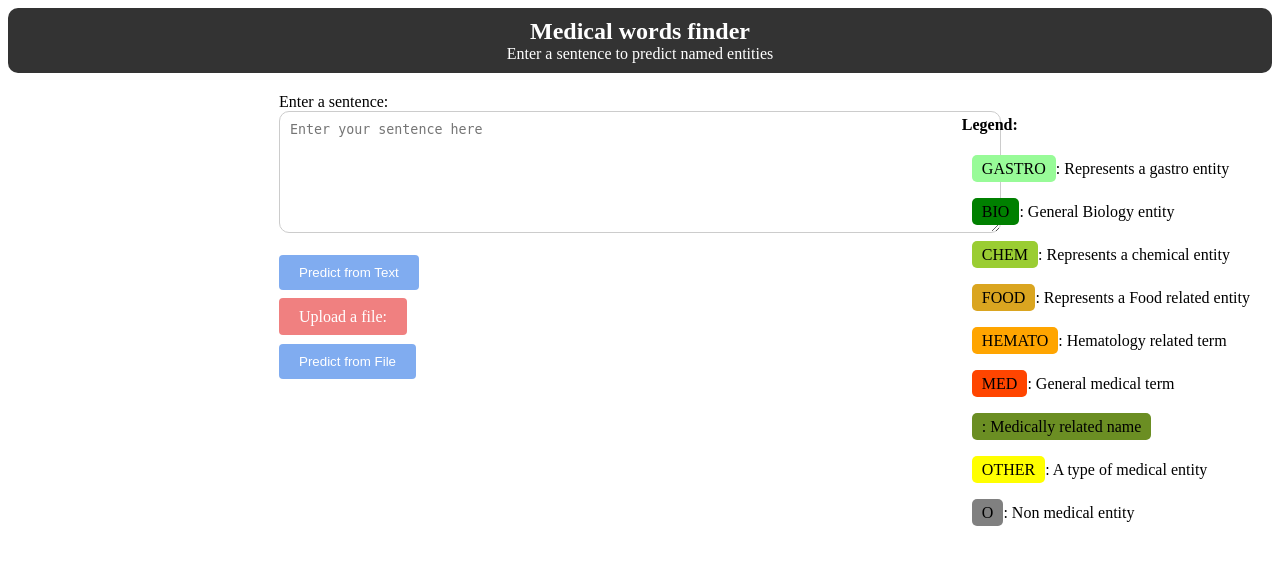
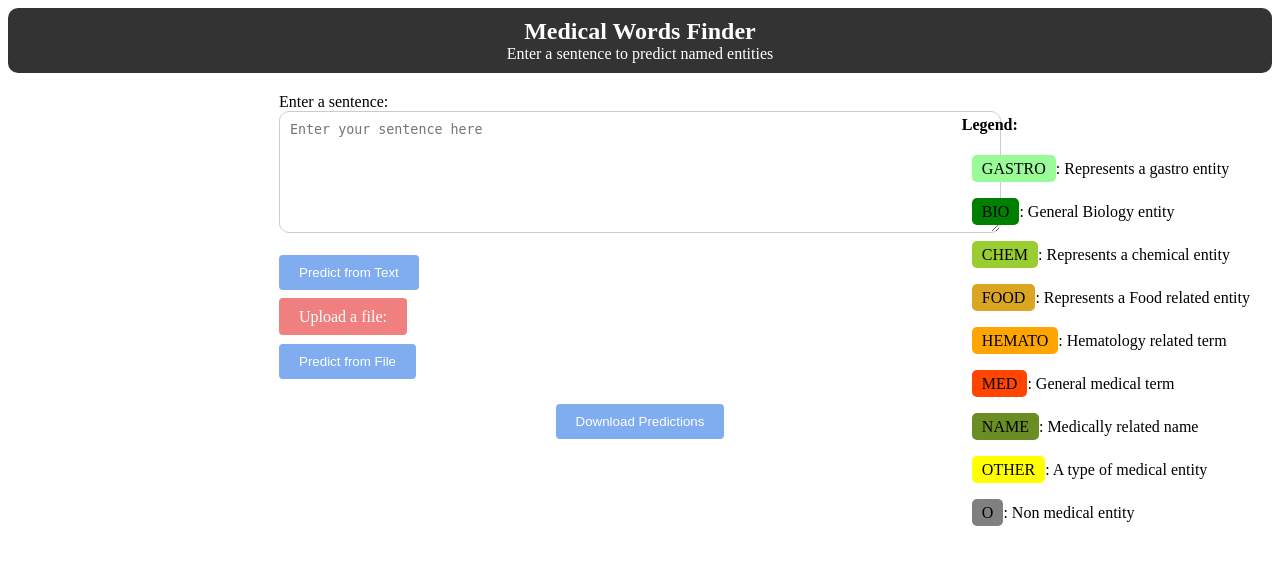
Before and after one commit to Alex-Gombos/licentaWeb, a Flask app: template templates/index.html in a window 1280 px wide. Shown: the top 565 px of the page. Run offline with Flask 3, Linux system fonts and the light colour scheme; the template is opened without the code that fills it: most values are stand-ins (such as "Sample title", 1, 10 or a date in 2020); parts of the project's set-up code (start-up, migrations or seed data) failed here and were passed over.

Commit message:
added download feature

```diff
--- a/app.py
+++ b/app.py
@@ -6,6 +6,8 @@ from datasets import Dataset, ClassLabel, Sequence
 import io
 from PyPDF2 import PdfReader
 import os
+from flask import send_file
+from flask import make_response
 
 app = Flask(__name__, static_folder='static')  # Add the static_folder parameter here
 
@@ -24,11 +26,15 @@ dataset = dataset.cast_column("ner_tags", Sequence(ClassLabel(names=label_names)
 # Get the current directory path
 current_directory = os.path.dirname(os.path.realpath(__file__))
 
-# Define the relative path to your model
-model_path = os.path.join(current_directory, "model")
+# # Define the relative path to your model
+# model_path = os.path.join(current_directory, "model")
 
-# Load the model
-model = AutoModelForTokenClassification.from_pretrained(model_path)
+# # Load the model
+# model = AutoModelForTokenClassification.from_pretrained(model_path)
+
+model = AutoModelForTokenClassification.from_pretrained("AlexGombos/mwf")
+
+
 
 def split_string(string, max_length):
     words = string.split()
@@ -71,8 +77,8 @@ def decode_input(input_sentence):
 
 def concat_new(input):
     concatenated_text = []
-    buffer = ""
     for index,line in enumerate(input):
+        print(line)
         newLine = ""
         if line[0] == '#':
             words = concatenated_text[-1].split()
@@ -167,7 +173,9 @@ def predict():
 
             word_list = print_every(decoded_input_all, predicted_labels_all)
 
-        return render_template('index.html', predicted_labels=predicted_labels, decoded_input = decoded_input, tokenizer=tokenizer, word_list=word_list)
+        predictions_text = "\n".join([f"{word}\t{label}" for word, label in zip(decoded_input_all, predicted_labels_all)])
+        predictions_filename = "predictions.txt"
+        return render_template('index.html', predictions_text=predictions_text, predictions_filename=predictions_filename, predicted_labels=predicted_labels, decoded_input=decoded_input, tokenizer=tokenizer, word_list=word_list)
 
     elif 'submit_text' in request.form:
         print("TEXT")
@@ -191,7 +199,36 @@ def predict():
 
         word_list = print_every(decoded_input_all, predicted_labels_all)
         # display the predicted labels on the webpage
-        return render_template('index.html', predicted_labels=predicted_labels, decoded_input = decoded_input, tokenizer=tokenizer, word_list=word_list)
+        # Prepare the predictions for download
+        predictions_text = "\n".join([f"{word}\t{label}" for word, label in zip(decoded_input, predicted_labels)])
+        predictions_filename = "predictions.txt"
+
+        # Return the download link
+        return render_template('index.html', predictions_text=predictions_text, predictions_filename=predictions_filename, predicted_labels=predicted_labels, decoded_input=decoded_input, tokenizer=tokenizer, word_list=word_list)
+
+@app.route('/download_predictions', methods=['POST'])
+def download_predictions():
+    # Retrieve the predictions text and filename from the query parameters
+    predictions_text = request.form.get('predictions_text')
+    predictions_filename = request.form.get('predictions_filename')
+
+    # Create a file-like object in memory
+    buffer = io.BytesIO()
+
+    # Write the predictions text to the buffer
+    buffer.write(predictions_text.encode('utf-8'))
+    buffer.seek(0)
+
+    # Create a response object
+    response = make_response(buffer.getvalue())
+
+    # Set the Content-Disposition header to specify the filename
+    response.headers['Content-Disposition'] = f'attachment; filename={predictions_filename}'
+
+    # Set the content type as plain text
+    response.headers['Content-Type'] = 'text/plain'
+
+    return response
 
 if __name__ == '__main__':
     app.run(debug=True)
--- a/requirements.txt
+++ b/requirements.txt
@@ -1,5 +1,5 @@
 Flask==2.3.2
-torch==2.0.1+cu118
+torch==2.0.1
 transformers==4.29.0
 datasets==2.12.0
 PyPDF2==3.0.1
--- a/static/style.css
+++ b/static/style.css
@@ -251,3 +251,17 @@ label[for="file"] {
 label[for="file"]:hover{
     background-color: orangered;
 }
+
+button[type="submit"] {
+    background-color: #80ACF0 ;
+    color: white;
+    padding: 10px 20px;
+    border: none;
+    border-radius: 4px;
+    cursor: pointer;
+    transition: background-color 0.3s ease;
+}
+
+button[type="submit"]:hover {
+    background-color: #4382e0;
+}
--- a/templates/index.html
+++ b/templates/index.html
@@ -4,8 +4,11 @@
     <title>Process medical documents</title>
     <link rel="stylesheet" type="text/css" href="{{ url_for('static', filename='style.css') }}">
     <script>
-        function changeColor(){
-            document.getElementById("fileLabel").style.background='#4CAF50';
+        function changeColor() {
+            var fileInput = document.getElementById("file");
+            var fileName = fileInput.value.split("\\").pop(); // Extract the filename from the file path
+            document.getElementById("fileLabel").style.background = '#4CAF50';
+            document.getElementById("fileLabel").innerHTML = "File: " + fileName;
         }
         function checkText() {
             if (document.getElementById("sentence").value === "") {
@@ -26,12 +29,12 @@
 </head>
 <body>
     <header>
-        <h1>Medical words finder</h1>
+        <h1>Medical Words Finder</h1>
         <p>Enter a sentence to predict named entities</p>
     </header>
 
     <div class="form-container">
-        <form action="/predict" method="post" enctype="multipart/form-data">
+        <form action="/predict" method="POST" enctype="multipart/form-data">
             <label for="sentence">Enter a sentence:</label>
             <br>
             <textarea id="sentence" name="sentence" placeholder="Enter your sentence here" oninput="this.style.height = ''; this.style.height = this.scrollHeight + 'px'"  onclick="document.getElementById('button1').disabled = false;"></textarea>
@@ -41,6 +44,7 @@
             <label id="fileLabel" for="file">Upload a file:</label>
             <input type="file" id="file" name="file" accept=".pdf" class="custom-file-input" onchange="changeColor()" onclick="document.getElementById('button2').disabled = false;">
             </label>
+            <span id="fileName"></span>
             <br><br>
             <input id="button2" type="submit" name="submit_file" value="Predict from File" onclick="checkText2()">
         </form>
@@ -61,6 +65,16 @@
             </ul>
         </div>
         {% endif %}
+
+        {% if predictions_text %}
+        <div class="download-predictions" style="margin-top: 25px;">
+            <form action="{{ url_for('download_predictions') }}" method="POST">
+                <input type="hidden" name="predictions_text" value="{{ predictions_text }}">
+                <input type="hidden" name="predictions_filename" value="{{ predictions_filename }}">
+                <button type="submit" class="button-download">Download Predictions</button>
+            </form>
+        </div>
+        {% endif %}
     </div>
 
     <div class="legend">
@@ -72,7 +86,7 @@
             <li><span class="B-FOOD">FOOD</span>: Represents a Food related entity</li>
             <li><span class="B-HEMATO">HEMATO</span>: Hematology related term</li>
             <li><span class="B-MED">MED</span>: General medical term</li>
-            <li><span class="B-NAME">: Medically related name</span></li>
+            <li><span class="B-NAME">NAME</span>: Medically related name</li>
             <li><span class="B-OTHER">OTHER</span>: A type of medical entity</li>
             <li><span class="O">O</span>: Non medical entity</li>
         </ul>
```
Also changed, not shown: 1 other file.
